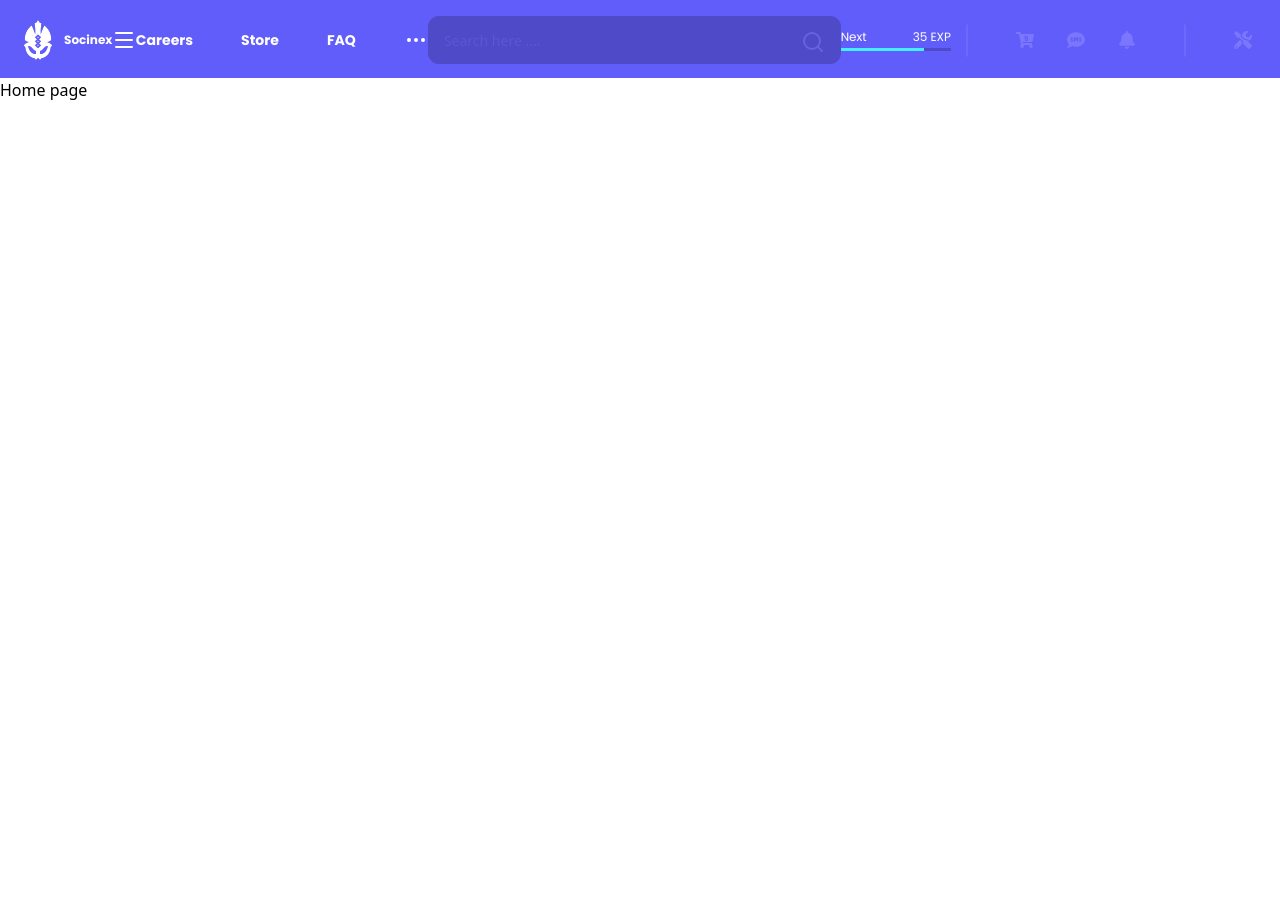
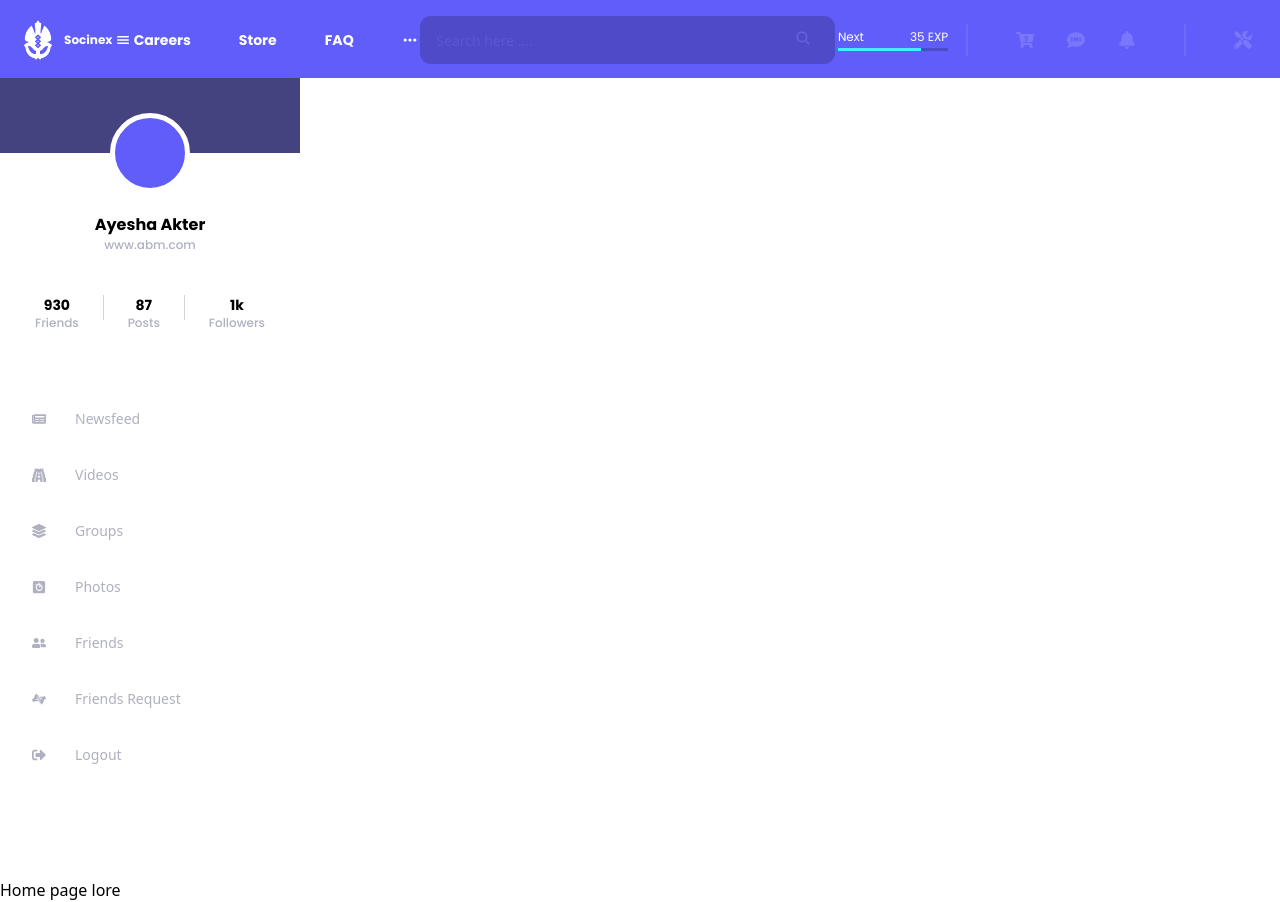
Before and after one commit to ayeshaakter02/Social-Media, a Next.js app in the folder client/: page / in a window 1280 px wide. Before the commit the page ends 800 px from the top, so only its background shows below. Built offline with nearby package versions, Linux system fonts and the light colour scheme.

Commit message:
profile sidebar design done

```diff
--- a/client/package.json
+++ b/client/package.json
@@ -9,10 +9,10 @@
     "lint": "eslint"
   },
   "dependencies": {
-    "lucide-react": "^0.577.0",
     "next": "16.1.6",
     "react": "19.2.3",
-    "react-dom": "19.2.3"
+    "react-dom": "19.2.3",
+    "react-icons": "^5.6.0"
   },
   "devDependencies": {
     "@tailwindcss/postcss": "^4",
--- a/client/src/app/(root)/layout.jsx
+++ b/client/src/app/(root)/layout.jsx
@@ -1,10 +1,12 @@
 "use client"
 import Header from "@/components/common/Header";
+import ProfileSidebar from "@/components/common/ProfileSidebar";
 
 export default function MainLayout({ children }) {
   return (
     <main>
       <Header/>
+      <ProfileSidebar/>
       {children}
     </main>
   );
--- a/client/src/app/(root)/page.jsx
+++ b/client/src/app/(root)/page.jsx
@@ -3,7 +3,7 @@ import React from 'react'
 
 const page = () => {
   return (
-    <div><h1>Home page</h1></div>
+    <div><h1>Home page lore</h1></div>
   )
 }
 
--- a/client/src/app/globals.css
+++ b/client/src/app/globals.css
@@ -15,4 +15,7 @@
   .menu{
     @apply font-poppins font-bold text-sm text-white
   }
+  .profile-menu {
+    @apply max-w-67 flex items-center hover:bg-[#23D2E2] text-[#AFB0C0] hover:text-white px-5 py-3.5 rounded-[10px] cursor-pointer mb-1.25 duration-400 transition-all
+  }
 }
--- a/client/src/components/common/Header.jsx
+++ b/client/src/components/common/Header.jsx
@@ -1,14 +1,7 @@
 "use client";
 import React from "react";
-import {
-  Menu,
-  Ellipsis,
-  Search,
-  ShoppingCart,
-  MessageCircle,
-  Bell,
-  Settings,
-} from "lucide-react";
+import { IoMenu, IoSearch} from "react-icons/io5";
+import { HiDotsHorizontal } from "react-icons/hi";
 
 const Header = () => {
   return (
@@ -21,7 +14,7 @@ const Header = () => {
           <h2 className="font-poppins text-white text-xs font-bold">Socinex</h2>
         </div>
 
-              <button className="text-white"><Menu /></button>
+              <button className="text-white"><IoMenu /></button>
 
         {/* Menu */}
         <div className="hidden lg:block max-w-88">
@@ -31,7 +24,7 @@ const Header = () => {
             <li className="menu"><a href="">Store</a></li>
             <li className="menu"><a href="">FAQ</a></li>
             <li className="text-white">
-              <Ellipsis />
+              <HiDotsHorizontal />
             </li>
           </ul>
         </div>
@@ -44,7 +37,7 @@ const Header = () => {
             type="text"
           />
           <div className="absolute text-[#6763DF] top-[30%] right-6.5 w-3.5 h-3.5">
-            <Search />
+            <IoSearch />
           </div>
         </div>
 
--- /dev/null
+++ b/client/src/components/common/ProfileSidebar.jsx
@@ -0,0 +1,94 @@
+"use client";
+
+import { FaNewspaper, FaGopuram, FaLayerGroup, FaAlgolia, FaUserFriends, FaAmericanSignLanguageInterpreting,   FaSignOutAlt } from "react-icons/fa";
+
+export default function ProfileSidebar() {
+  return (
+    <div className="w-75 min-h-screen">
+
+      {/* Cover */}
+      <div className="bg-[#45437F] h-18.75 relative">
+
+        {/* Avatar */}
+        <div className="absolute left-1/2 -bottom-10 -translate-x-1/2">
+          <div className="w-20 h-20 rounded-full border-5 border-white bg-[#615DFA]"></div>
+        </div>
+
+      </div>
+
+      {/* Profile Info */}
+      <div className="text-center mt-15 px-4 font-poppins">
+        <h2 className="font-bold text-base">Ayesha Akter</h2>
+        <p className="text-xs text-[#AFB0C0] font-medium">www.abm.com</p>
+      </div>
+
+      {/* Stats */}
+      <div className="flex justify-center gap-6 mt-10.5 text-center font-poppins">
+        <div>
+          <p className="font-bold text-sm">930</p>
+          <p className="text-[#AFB0C0] font-medium text-xs">Friends</p>
+        </div>
+        <div className="flex gap-6">
+            <div className="border-l h-6.25 border-gray-300"></div>
+            <div>
+            <p className="font-bold text-sm">87</p>
+            <p className="text-[#AFB0C0] font-medium text-xs">Posts</p>
+            </div>
+        </div>
+        <div className="flex gap-6">
+            <div className="border-l h-6.25 border-gray-300"></div>
+            <div>
+            <p className="font-bold text-sm">1k</p>
+            <p className="text-[#AFB0C0] font-medium text-xs">Followers</p>
+            </div>
+        </div>
+      </div>
+
+      {/* Menu */}
+      <div className="mt-16 px-3">
+
+        <ul className="space-y-2 text-sm">
+
+          <li className="profile-menu">
+            <FaNewspaper />
+            <span  className="ml-7.25">Newsfeed</span>
+          </li>
+
+          {/* Active Menu */}
+          <li className="profile-menu">
+            <FaGopuram />
+            <span className="ml-7.25">Videos</span>
+          </li>
+
+          <li className="profile-menu">
+            <FaLayerGroup />
+            <span className="ml-7.25">Groups</span>
+          </li>
+
+          <li className="profile-menu">
+            <FaAlgolia />
+            <span className="ml-7.25">Photos</span>
+          </li>
+
+          <li className="profile-menu">
+            <FaUserFriends />
+            <span className="ml-7.25">Friends</span>
+          </li>
+
+          <li className="profile-menu">
+            <FaAmericanSignLanguageInterpreting />
+            <span className="ml-7.25">Friends Request</span>
+          </li>
+
+          <li className="profile-menu">
+            <FaSignOutAlt />
+            <span className="ml-7.25">Logout</span>
+          </li>
+
+        </ul>
+
+      </div>
+
+    </div>
+  );
+}
```
Also changed, not shown: 1 other file (tests, documents, lock files or other folders).
